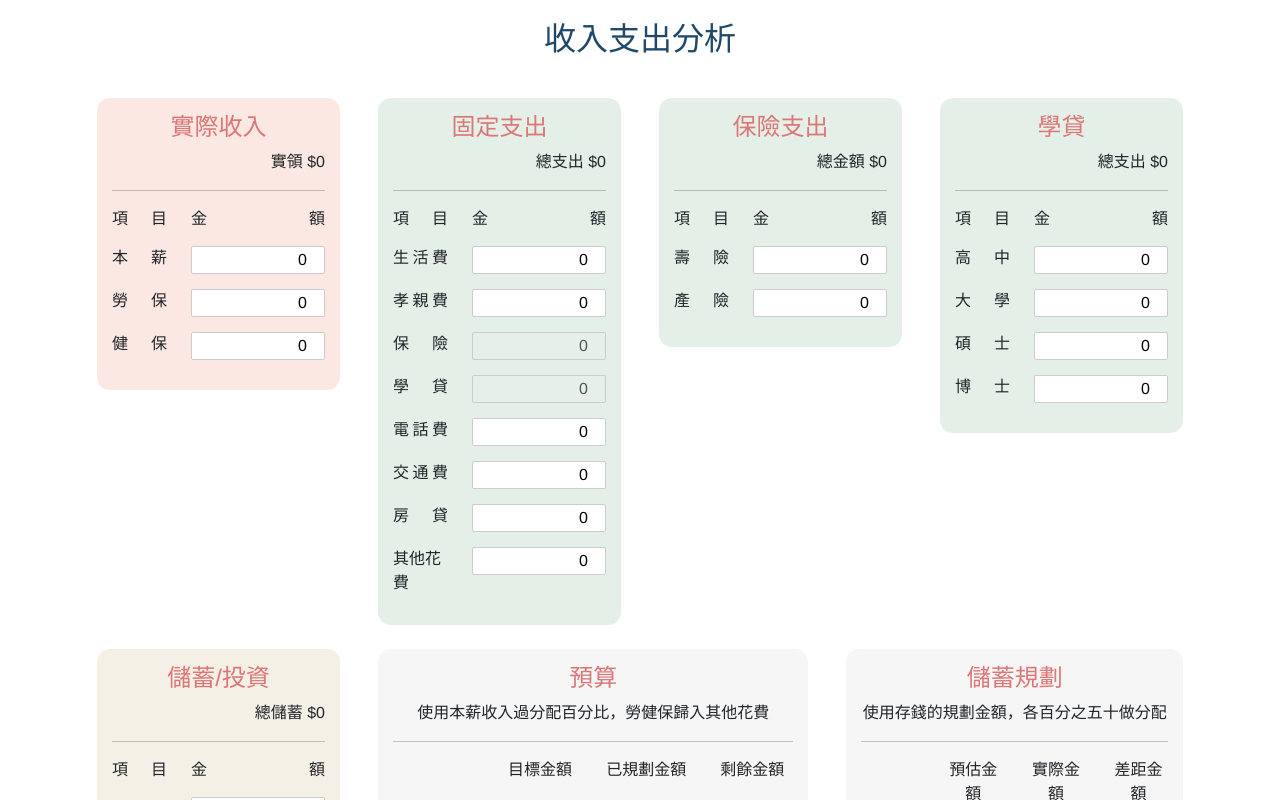
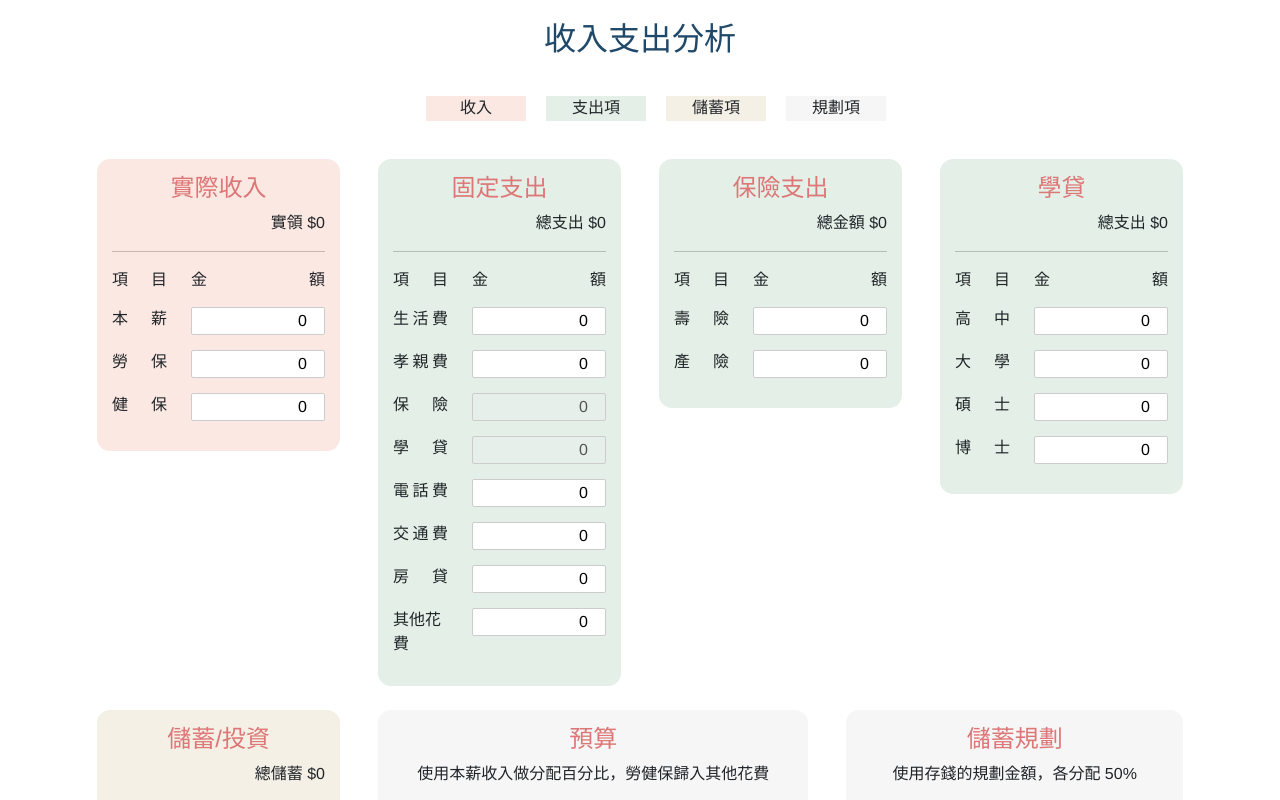
Before and after one commit to LinTF/IncomePlan, a Vue app: page / in a window 1280 px wide. Shown: the top 800 px of the page. Built offline with nearby package versions, Linux system fonts and the light colour scheme.

Commit message:
寫顏色註記

```diff
--- a/src/components/budgetBlock.vue
+++ b/src/components/budgetBlock.vue
@@ -1,7 +1,7 @@
 <template>
     <div id="budget" class="bag-block">
         <h4>預算</h4>
-        <p class="txt-center">使用本薪收入過分配百分比，勞健保歸入其他花費</p>
+        <p class="txt-center">使用本薪收入做分配百分比，勞健保歸入其他花費</p>
         <hr />
         <div>
             <div class="income-item">
--- a/src/components/planBlock.vue
+++ b/src/components/planBlock.vue
@@ -1,7 +1,7 @@
 <template>
     <div id="save-plan" class="bag-block">
         <h4>儲蓄規劃</h4>
-        <p class="txt-center">使用存錢的規劃金額，各百分之五十做分配</p>
+        <p class="txt-center">使用存錢的規劃金額，各分配 50%</p>
         <hr />
         <div>
             <div class="income-item">
--- a/src/pages/App.vue
+++ b/src/pages/App.vue
@@ -4,6 +4,14 @@
     <main>
         <h1 class="txt-center">收入支出分析</h1>
         <div class="container">
+            <div class="note-color">
+                <ul>
+                    <li style="background-color: #fbe8e3;">收入</li>
+                    <li style="background-color: #e4efe7;">支出項</li>
+                    <li style="background-color: #f4f0e6;">儲蓄項</li>
+                    <li style="background-color: #F6F6F6;">規劃項</li>
+                </ul>
+            </div>
             <div class="row">
                 <div class="col-xl-3 col-md-4 col-sm-6">
                     <div class="cell">
@@ -147,4 +155,19 @@
         font-size: 32px;
         color: #204969;
     }
+
+    .note-color {
+        text-align: center;
+
+        ul {
+            display: inline-flex;
+
+            li {
+                width: 100px;
+                height: 25px;
+                text-align: center;
+                margin: 10px;
+            }
+        }
+    }
 </style>
```
